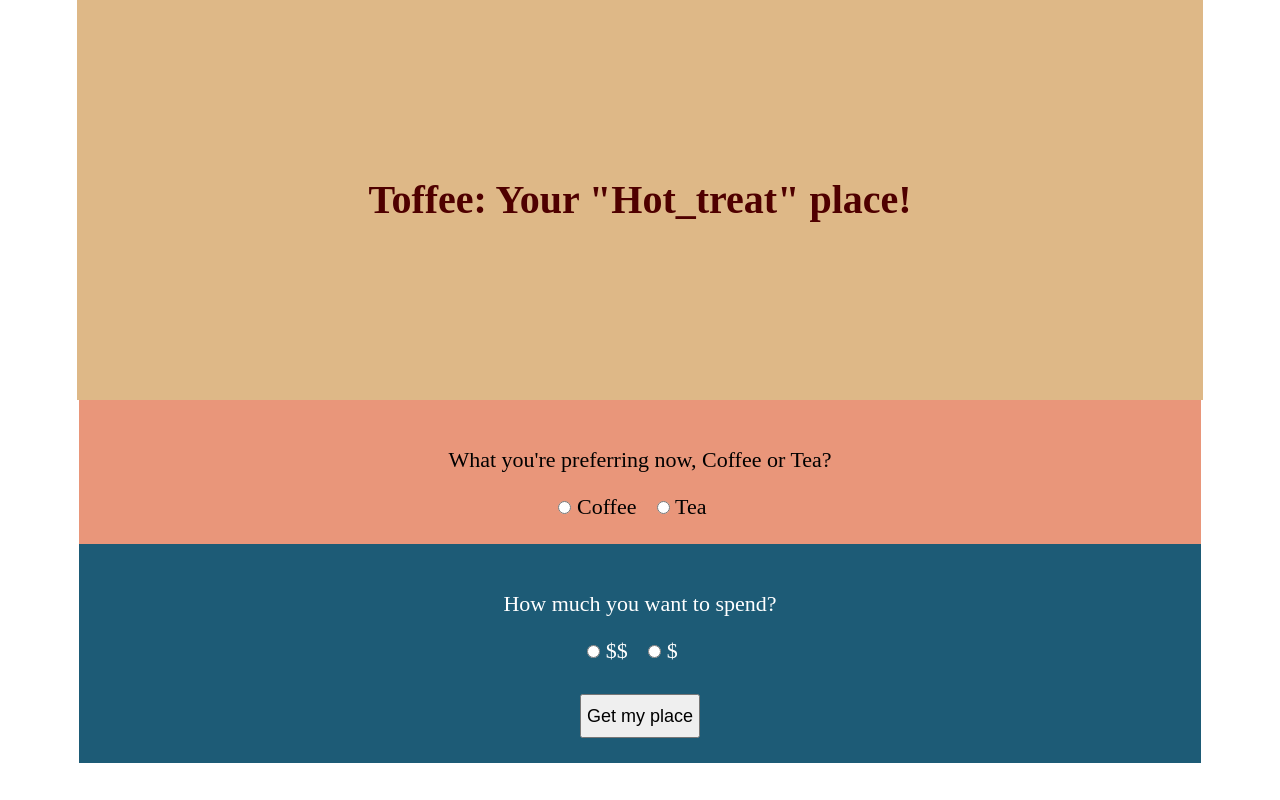
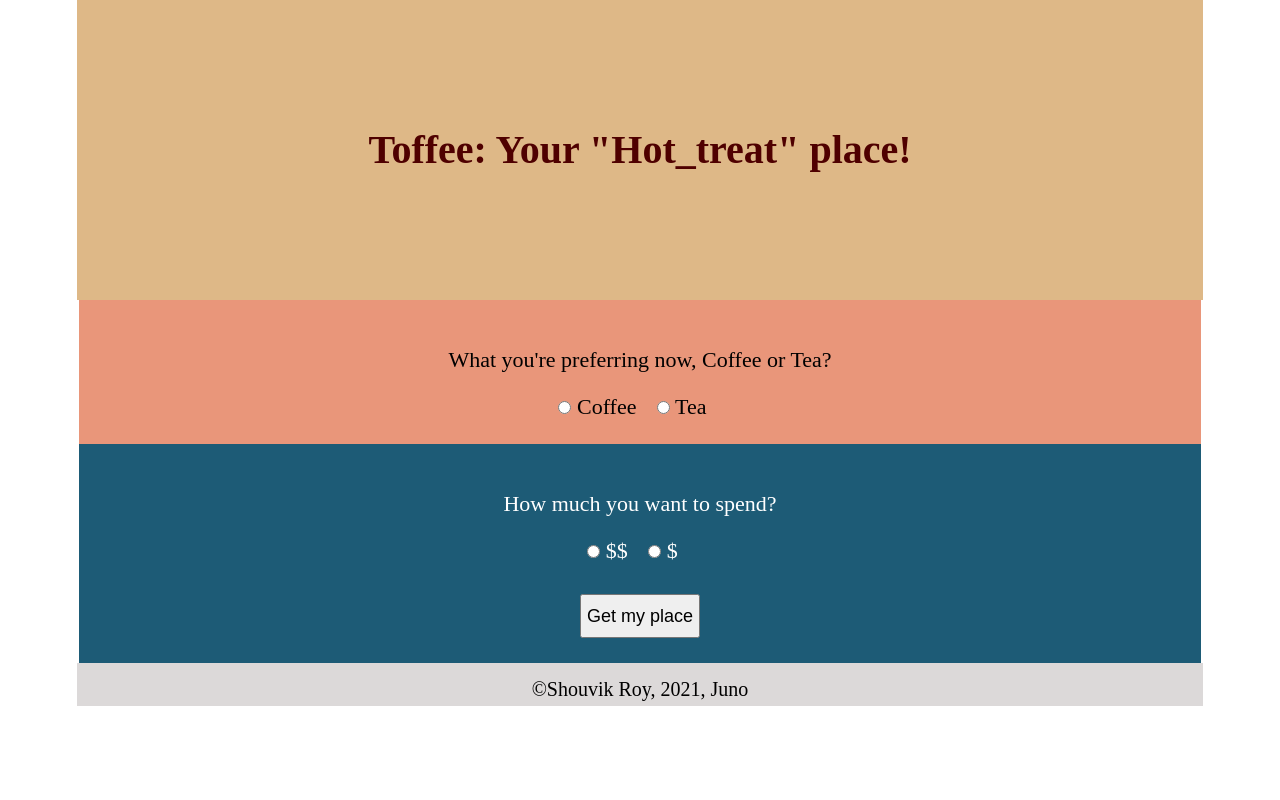
Before and after one commit to ShouvikR/Choose-your-hot-drink, a plain HTML site: page index.html in a window 1280 px wide. Drawn offline with Linux system fonts and the light colour scheme.

Commit message:
added footer

```diff
--- a/index.html
+++ b/index.html
@@ -46,6 +46,10 @@
       </section>
     </main>
 
+    <footer class="wrapper">
+      &COPY;Shouvik Roy, 2021, Juno
+    </footer>
+
     <script src="./script.js"></script>
   </body>
 </html>
--- a/style.css
+++ b/style.css
@@ -20,7 +20,7 @@ html {
 
 header {
     background-color: burlywood;
-    padding: 150px 0px;
+    padding: 100px 0px;
     text-align: center;
 }
 
@@ -73,3 +73,9 @@ input[type=submit]:hover {
 .result {
     background-color: rgb(254, 254, 254);
 }
+
+footer {
+    padding: 15px 5px 5px;
+    text-align: center;
+    background-color: rgb(220, 217, 217);
+}
```
